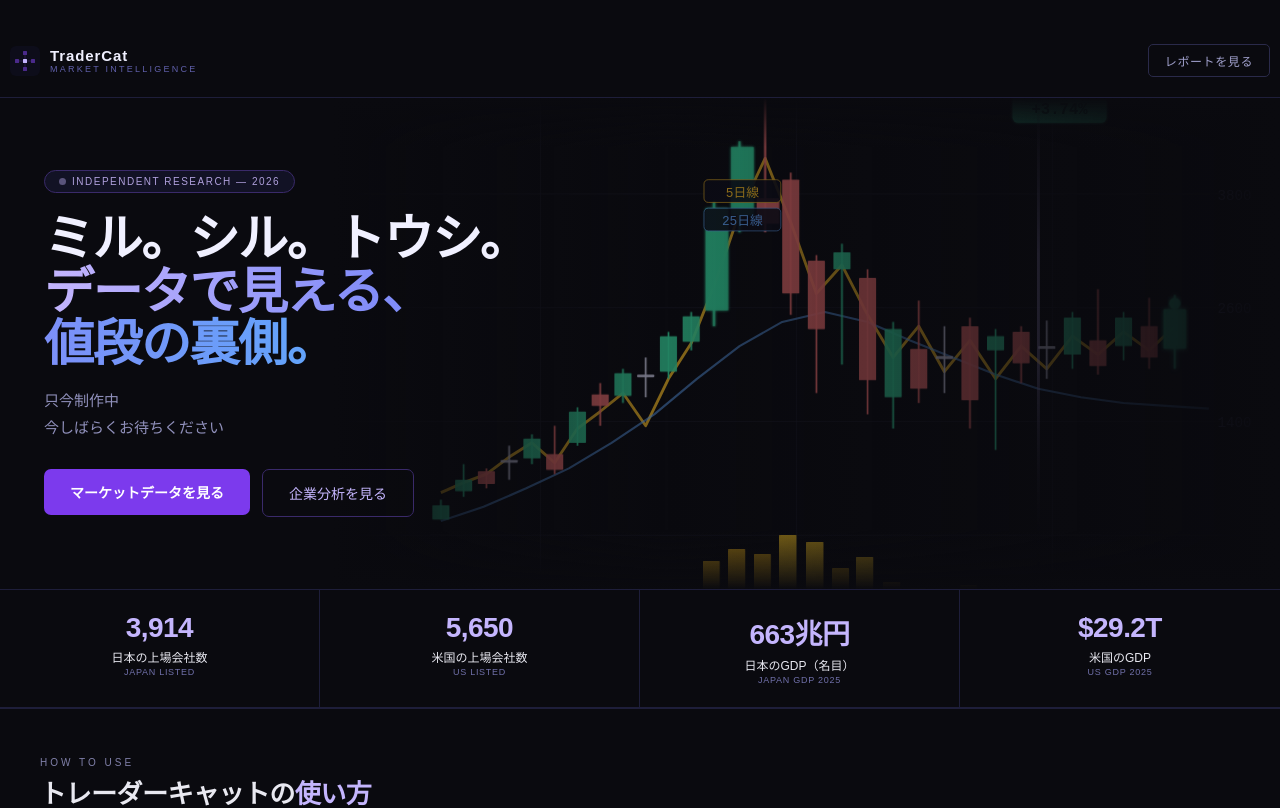
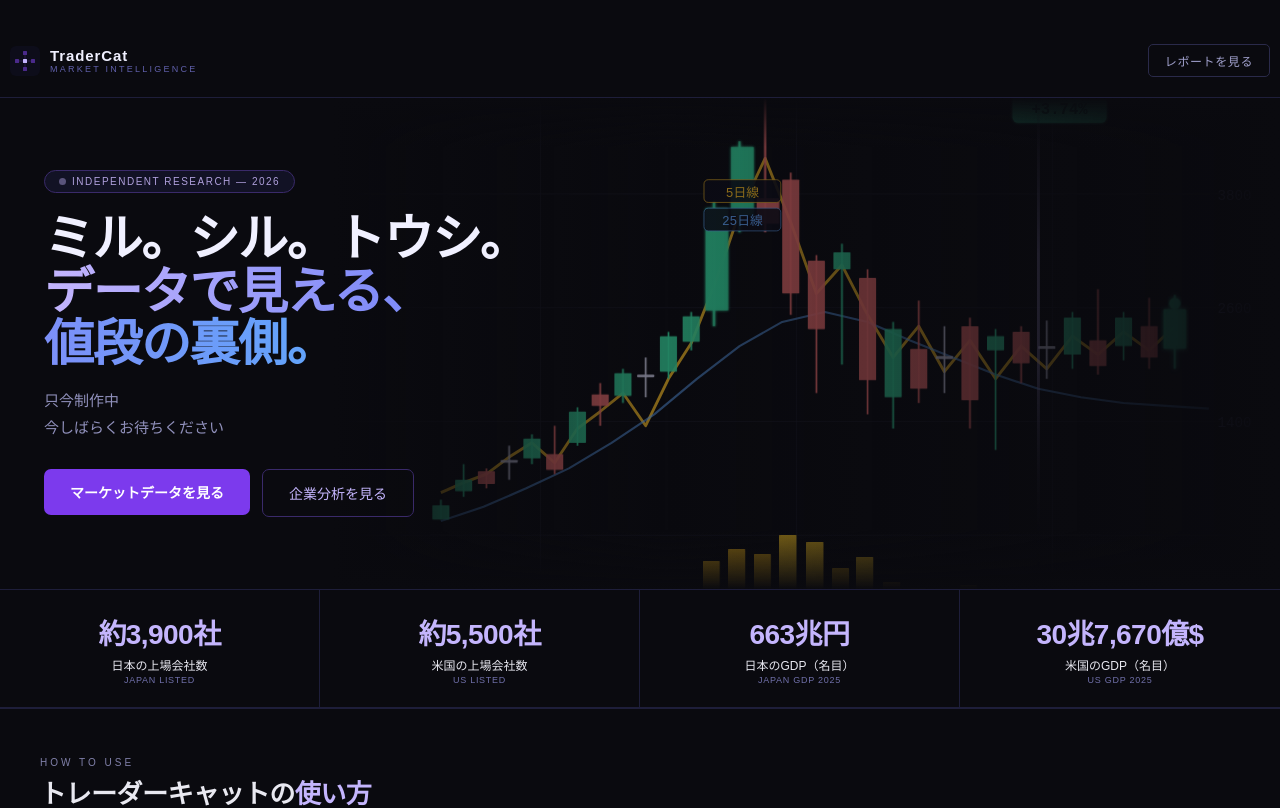
Before and after one commit to miho1031/top, a React (Vite) app: page / in a window 1280 px wide. Shown: the top 808 px of the page. Built offline with nearby package versions, Linux system fonts and the light colour scheme.

Commit message:
Update App.jsx

```diff
--- a/src/App.jsx
+++ b/src/App.jsx
@@ -235,10 +235,10 @@ export default function App() {
       {/* Stats */}
       <div className="stats-grid" style={{ display: "grid", gridTemplateColumns: "repeat(4,1fr)", borderTop: "1px solid #1e1e3a", borderBottom: "1px solid #1e1e3a" }}>
         {[
-          { num: "3,914", label: "日本の上場会社数", sub: "JAPAN LISTED" },
-          { num: "5,650", label: "米国の上場会社数", sub: "US LISTED" },
+          { num: "約3,900社", label: "日本の上場会社数", sub: "JAPAN LISTED" },
+          { num: "約5,500社", label: "米国の上場会社数", sub: "US LISTED" },
           { num: "663兆円", label: "日本のGDP（名目）", sub: "JAPAN GDP 2025" },
-          { num: "$29.2T", label: "米国のGDP", sub: "US GDP 2025" },
+          { num: "30兆7,670億$", label: "米国のGDP（名目）", sub: "US GDP 2025" },
         ].map((s, i) => (
           <div key={i} style={{ padding: "22px 0", textAlign: "center", borderRight: i < 3 ? "1px solid #1e1e3a" : "none" }}>
             <div style={{ fontSize: "clamp(20px,4vw,28px)", fontWeight: 800, color: "#c4b5fd", letterSpacing: "-0.02em" }}>{s.num}</div>
```
